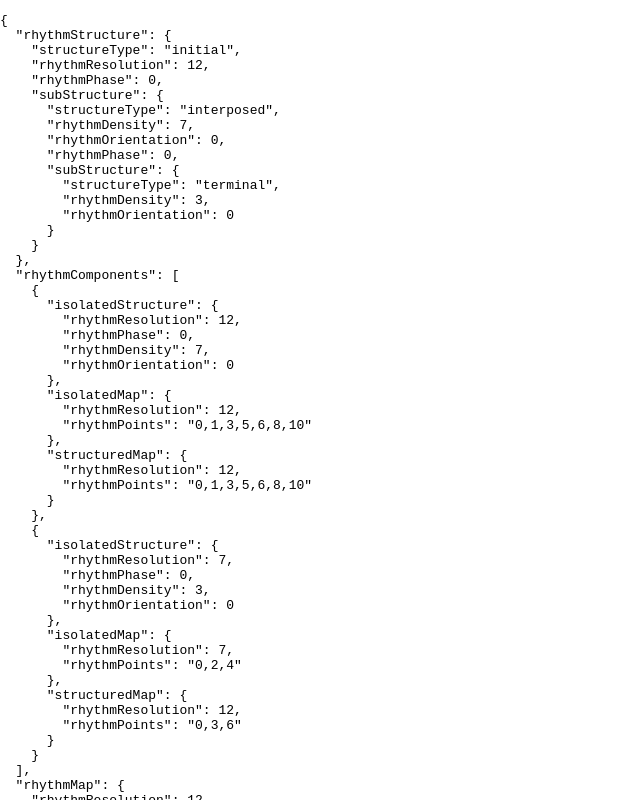
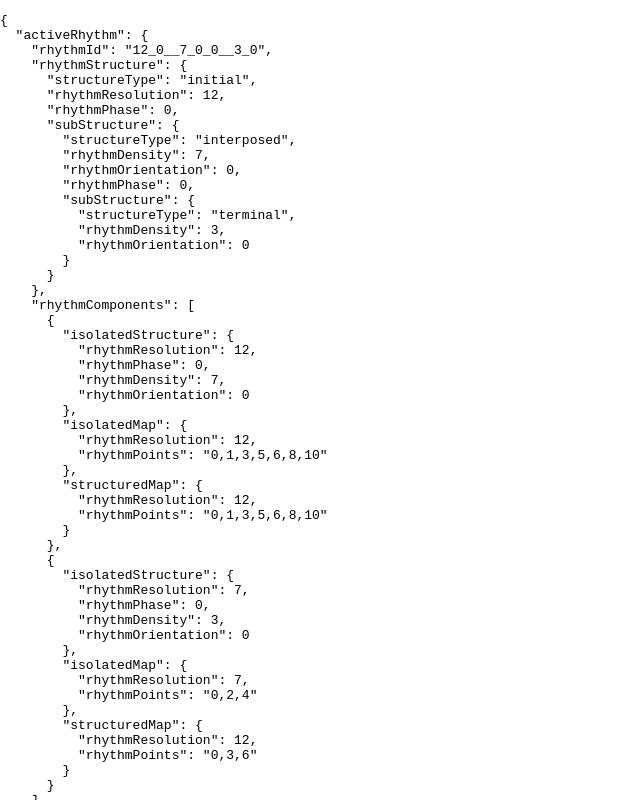
Before and after one commit to clumsycomputer/clumsy-website, a Next.js app: page /rhythm-explorer in a window 1280 px wide. Shown: the top 800 px of the page, without its empty margins (0-640 px from the left). Built offline with nearby package versions, Linux system fonts and the light colour scheme.

Commit message:
feature(getGroupRhythmStructures): improve getting rhythm group rhythm structures

```diff
--- a/components/pages/toys/rhythm-explorer/RhythmPage.tsx
+++ b/components/pages/toys/rhythm-explorer/RhythmPage.tsx
@@ -1,7 +1,8 @@
 import { NextPage } from "next";
+import { getGroupRhythmStructures } from "./library/rhythm/getGroupRhythmStructures";
+import { getLineageGroupStructures } from "./library/rhythm/getLineageGroupStructures";
 import { getPhasedRhythmMap } from "./library/rhythm/getPhasedRhythmMap";
 import { getRhythmComponents } from "./library/rhythm/getRhythmComponents";
-import { getRhythmGroupStructures } from "./library/rhythm/getRhythmGroupStructures";
 import { getRhythmGroupId } from "./library/rhythm/getRhythmGroupId";
 import { getRhythmId } from "./library/rhythm/getRhythmId";
 import { getRhythmIntervals } from "./library/rhythm/getRhythmIntervals";
@@ -10,99 +11,58 @@ import { getRhythmPointWeights } from "./library/rhythm/getRhythmPointWeights";
 import { getRhythmSlotWeights } from "./library/rhythm/getRhythmSlotWeights";
 import { getRhythmString } from "./library/rhythm/getRhythmString";
 import { getRhythmWeight } from "./library/rhythm/getRhythmWeight";
-import { iterateRhythmStructure } from "./library/rhythm/iterateRhythmStructure";
-import {
-  RhythmGroupBaseInterposedStructure,
-  RhythmGroupBaseStructure,
-  RhythmGroupMemberInterposedStructure,
-  RhythmGroupMemberStructure,
-  RhythmGroupMemberTerminalStructure,
-  RhythmGroupStructure,
-  RhythmStructure,
-} from "./library/rhythm/models";
-import { getRhythmLineageStructure } from "./library/rhythm/getRhythmLineageStructure";
+import { RhythmStructure } from "./library/rhythm/models";
 
 export const RhythmPage: NextPage = () => {
-  const rhythmResolution = 12;
-  const rhythmDensityA = 7;
-  const rhythmDensityB = 3;
-  const rhythmStructure: RhythmStructure = {
+  const activeRhythmStructure: RhythmStructure = {
     structureType: "initial",
-    rhythmResolution,
+    rhythmResolution: 12,
     rhythmPhase: 0,
     subStructure: {
       structureType: "interposed",
-      rhythmDensity: rhythmDensityA,
+      rhythmDensity: 7,
       rhythmOrientation: 0,
       rhythmPhase: 0,
       subStructure: {
         structureType: "terminal",
-        rhythmDensity: rhythmDensityB,
+        rhythmDensity: 3,
         rhythmOrientation: 0,
       },
     },
   };
-  const rhythmComponents = getRhythmComponents({
-    someRhythmStructure: rhythmStructure,
+  const activeRhythmComponents = getRhythmComponents({
+    someRhythmStructure: activeRhythmStructure,
   });
-  const rhythmMap = getRhythmMap({
-    someRhythmStructure: rhythmStructure,
-  });
-  const rhythmIntervals = getRhythmIntervals({
-    someRhythmMap: rhythmMap,
+  const activeRhythmMap = getRhythmMap({
+    someRhythmStructure: activeRhythmStructure,
   });
   const generalSlotWeights = getRhythmSlotWeights({
-    someRhythmMaps: rhythmMap.rhythmPoints.map((someRhythmPoint) => {
+    someRhythmMaps: activeRhythmMap.rhythmPoints.map((someRhythmPoint) => {
       return getPhasedRhythmMap({
-        someRhythmMap: rhythmMap,
+        someRhythmMap: activeRhythmMap,
         rhythmPhase: someRhythmPoint,
       });
     }),
   });
   const generalPointWeights = getRhythmPointWeights({
-    someRhythmMap: rhythmMap,
+    someRhythmMap: activeRhythmMap,
     slotWeights: generalSlotWeights,
   });
-  const generalRhythmWeight = getRhythmWeight({
-    someRhythmMap: rhythmMap,
-    rhythmMapSlotWeights: generalSlotWeights,
-  });
-  // const structuredSlotWeights = getRhythmSlotWeights({
-  //   someRhythmMaps: getRhythmGroupStructures({
-  //     someRhythmGroupStructure: {
-  //       rhythmResolution,
-  //       rhythmDensities: [rhythmDensityA, rhythmDensityB],
-  //     },
-  //   }).map((someRhythmStructure) =>
-  //     getRhythmMap({
-  //       someRhythmStructure,
-  //     })
-  //   ),
-  // });
-  // const structuredPointWeights = getRhythmPointWeights({
-  //   someRhythmMap: rhythmMap,
-  //   slotWeights: structuredSlotWeights,
-  // });
-  // const structuredRhythmWeight = getRhythmWeight({
-  //   someRhythmMap: rhythmMap,
-  //   rhythmMapSlotWeights: structuredSlotWeights,
-  // });
-  // const adjacentRhythmGroup = getAdjacentRhythmGroup({
-  //   someRhythmStructure: rhythmStructure,
-  // });
-  // const adjacentStructuredSlotWeights = getRhythmSlotWeights({
-  //   someRhythmMaps: adjacentRhythmGroup.map((someRhythmStructure) =>
-  //     getRhythmMap({ someRhythmStructure })
-  //   ),
-  // });
   const displayData = {
-    rhythmStructure,
-    rhythmComponents: rhythmComponents.reverse().map((someRhythmComponent) => {
+    activeRhythm: {
+      rhythmId: getRhythmId({
+        someRhythmStructure: activeRhythmStructure,
+      }),
+      rhythmStructure: activeRhythmStructure,
+      rhythmComponents: activeRhythmComponents
+        .reverse()
+        .map((someRhythmComponent) => {
           return {
             ...someRhythmComponent,
             isolatedMap: {
               ...someRhythmComponent.isolatedMap,
-          rhythmPoints: someRhythmComponent.isolatedMap.rhythmPoints.join(","),
+              rhythmPoints:
+                someRhythmComponent.isolatedMap.rhythmPoints.join(","),
             },
             structuredMap: {
               ...someRhythmComponent.structuredMap,
@@ -112,85 +72,66 @@ export const RhythmPage: NextPage = () => {
           };
         }),
       rhythmMap: {
-      ...rhythmMap,
-      rhythmPoints: rhythmMap.rhythmPoints.join(","),
+        ...activeRhythmMap,
+        rhythmPoints: activeRhythmMap.rhythmPoints.join(","),
       },
       rhythmString: getRhythmString({
-      someRhythmMap: rhythmMap,
+        someRhythmMap: activeRhythmMap,
       }),
-    pointIntervals: rhythmIntervals.join(","),
-    // structuredSlotWeights: structuredSlotWeights.join(","),
-    // structuredPointWeights: structuredPointWeights.join(","),
-    // structuredRhythmWeight,
-    // adjacentStructuredSlotWeights: adjacentStructuredSlotWeights.join(","),
-    // adjacentStructuredPointWeights: getRhythmPointWeights({
-    //   someRhythmMap: rhythmMap,
-    //   slotWeights: adjacentStructuredSlotWeights,
-    // }).join(","),
-    // adjacentStructuredRhythmWeight: getRhythmWeight({
-    //   someRhythmMap: rhythmMap,
-    //   rhythmMapSlotWeights: adjacentStructuredSlotWeights,
-    // }),
+      rhythmIntervals: getRhythmIntervals({
+        someRhythmMap: activeRhythmMap,
+      }).join(","),
       generalSlotWeights: generalSlotWeights.join(","),
       generalPointWeights: generalPointWeights.join(","),
-    generalRhythmWeight,
-    // adjacentRhythmGroup: {
-    //   rhythmGroupId: getRhythmGroupId({
-    //     someRhythmGroupStructure: {
-    //       baseStructure: {
-    //         structureType: "initial",
-    //         rhythmResolution,
-    //         subStructure: {
-    //           structureType: "interposed",
-    //           rhythmDensity: rhythmDensityA,
-    //           rhythmOrientation: 0,
-    //         },
-    //       },
-    //       memberStructure: {
-    //         structureType: "terminal",
-    //         rhythmDensity: rhythmDensityB,
-    //       },
-    //     },
-    //   }),
-    //   groupSlotWeights: adjacentStructuredSlotWeights.join(","),
-    //   groupMembers: adjacentRhythmGroup.map((someRhythmStructure) => {
-    //     const someRhythmMap = getRhythmMap({
-    //       someRhythmStructure,
-    //     });
-    //     return {
-    //       rhythmId: getRhythmId({
-    //         someRhythmStructure,
-    //       }),
-    //       // rhythmStructure: someRhythmStructure,
-    //       // rhythmMap: {
-    //       //   ...someRhythmMap,
-    //       //   rhythmPoints: someRhythmMap.rhythmPoints.join(","),
-    //       // },
-    //       rhythmString: getRhythmString({
-    //         someRhythmMap,
-    //       }),
-    //       rhythmIntervals: getRhythmIntervals({
-    //         someRhythmMap,
-    //       }).join(","),
-    //       pointWeights: getRhythmPointWeights({
-    //         someRhythmMap,
-    //         slotWeights: adjacentStructuredSlotWeights,
-    //       }).join(","),
-    //       groupWeight: getRhythmWeight({
-    //         someRhythmMap,
-    //         rhythmMapSlotWeights: adjacentStructuredSlotWeights,
-    //       }),
-    //     };
-    //   }),
-    // },
-    rhythmLineage: getRhythmLineageStructure({
-      someRhythmStructure: rhythmStructure,
+      generalRhythmWeight: getRhythmWeight({
+        someRhythmMap: activeRhythmMap,
+        rhythmMapSlotWeights: generalSlotWeights,
+      }),
+      rhythmLineage: getLineageGroupStructures({
+        someRhythmStructure: activeRhythmStructure,
       }).map((someRhythmGroupStructure) => {
+        const groupRhythmStructures = getGroupRhythmStructures({
+          someRhythmGroupStructure,
+        });
+        const groupRhythmMaps = groupRhythmStructures.map(
+          (someRhythmStructure) => {
+            return getRhythmMap({ someRhythmStructure });
+          }
+        );
+        const groupSlotWeights = getRhythmSlotWeights({
+          someRhythmMaps: groupRhythmMaps,
+        });
         return {
           groupId: getRhythmGroupId({ someRhythmGroupStructure }),
-        groupStructure: someRhythmGroupStructure,
+          // groupStructure: someRhythmGroupStructure,
+          groupSlotWeights: groupSlotWeights.join(","),
+          activePointWeights: getRhythmPointWeights({
+            someRhythmMap: activeRhythmMap,
+            slotWeights: groupSlotWeights,
+          }).join(","),
+          activeRhythmWeight: getRhythmWeight({
+            someRhythmMap: activeRhythmMap,
+            rhythmMapSlotWeights: groupSlotWeights,
+          }),
+          groupMembers: groupRhythmStructures.map(
+            (someRhythmStructure, structureIndex) => {
+              const targetRhythmMap = groupRhythmMaps[structureIndex];
+              return {
+                rhythmId: getRhythmId({ someRhythmStructure }),
+                // rhythmStructure: someRhythmStructure,
+                // rhythmMap: {
+                //   ...targetRhythmMap,
+                //   rhythmPoints: targetRhythmMap.rhythmPoints.join(","),
+                // },
+                rhythmString: getRhythmString({
+                  someRhythmMap: targetRhythmMap,
+                }),
+              };
+            }
+          ),
         };
       }),
+    },
   };
   return <pre>{JSON.stringify(displayData, null, 2)}</pre>;
 };
--- /dev/null
+++ b/components/pages/toys/rhythm-explorer/library/rhythm/getGroupRhythmStructures.ts
@@ -0,0 +1,80 @@
+import {
+  iterateRhythmGroupBaseStructure,
+  iterateRhythmGroupMemberStructure,
+} from "./getRhythmGroupId";
+import { RhythmGroupStructure, RhythmStructure } from "./models";
+
+export interface GetGroupRhythmStructuresApi {
+  someRhythmGroupStructure: RhythmGroupStructure;
+}
+
+export function getGroupRhythmStructures(
+  api: GetGroupRhythmStructuresApi
+): Array<RhythmStructure> {
+  const { someRhythmGroupStructure } = api;
+  const initialBaseStructure: Array<any> = [];
+  iterateRhythmGroupBaseStructure({
+    someRhythmGroupBaseStructure: someRhythmGroupStructure.baseStructure,
+    forEach: (someScopedStructure) => {
+      const { subStructure, ...scopedStructureResult } = someScopedStructure;
+      initialBaseStructure.push(scopedStructureResult);
+    },
+  });
+  let baseStructures: Array<Array<any>> = [initialBaseStructure];
+  iterateRhythmGroupMemberStructure({
+    someRhythmGroupMemberStructure: someRhythmGroupStructure.memberStructure,
+    forEach: (someScopedMemberStructure) => {
+      const nextBaseStructures: Array<Array<any>> = [];
+      for (let someBaseStructure of baseStructures) {
+        for (
+          let someOrientation = 0;
+          someOrientation < someScopedMemberStructure.rhythmDensity;
+          someOrientation++
+        ) {
+          nextBaseStructures.push([
+            ...someBaseStructure,
+            {
+              structureType: someScopedMemberStructure.structureType,
+              rhythmDensity: someScopedMemberStructure.rhythmDensity,
+              rhythmOrientation: someOrientation,
+            },
+          ]);
+        }
+      }
+      baseStructures = nextBaseStructures;
+    },
+  });
+  return baseStructures.map((someBaseStructure) => {
+    const rhythmStructureResult = {};
+    someBaseStructure.reduce<any>(
+      (rhythmStructureTailRef, someScopedStructure) => {
+        if (someScopedStructure.structureType === "initial") {
+          rhythmStructureTailRef.structureType =
+            someScopedStructure.structureType;
+          rhythmStructureTailRef.rhythmResolution =
+            someScopedStructure.rhythmResolution;
+          rhythmStructureTailRef.rhythmPhase = 0;
+          return rhythmStructureTailRef;
+        } else if (someScopedStructure.structureType === "interposed") {
+          rhythmStructureTailRef.subStructure = {
+            structureType: someScopedStructure.structureType,
+            rhythmDensity: someScopedStructure.rhythmDensity,
+            rhythmOrientation: someScopedStructure.rhythmOrientation,
+            rhythmPhase: 0,
+          };
+          return rhythmStructureTailRef.subStructure;
+        } else if (someScopedStructure.structureType === "terminal") {
+          rhythmStructureTailRef.subStructure = {
+            structureType: someScopedStructure.structureType,
+            rhythmDensity: someScopedStructure.rhythmDensity,
+            rhythmOrientation: someScopedStructure.rhythmOrientation,
+          };
+          return rhythmStructureTailRef.subStructure;
+        }
+        return rhythmStructureResult;
+      },
+      rhythmStructureResult
+    );
+    return rhythmStructureResult as RhythmStructure;
+  });
+}
--- a/components/pages/toys/rhythm-explorer/library/rhythm/getRhythmLineageStructure.ts
+++ b/components/pages/toys/rhythm-explorer/library/rhythm/getLineageGroupStructures.ts
@@ -9,12 +9,12 @@ import {
   RhythmStructure,
 } from "./models";
 
-export interface GetRhythmLineageStructureApi {
+export interface GetLineageGroupStructuresApi {
   someRhythmStructure: RhythmStructure;
 }
 
-export function getRhythmLineageStructure(
-  api: GetRhythmLineageStructureApi
+export function getLineageGroupStructures(
+  api: GetLineageGroupStructuresApi
 ): Array<RhythmGroupStructure> {
   const { someRhythmStructure } = api;
   const lineageGroupStructuresResult: Array<RhythmGroupStructure> = [];
```
Also changed, not shown: components/pages/toys/rhythm-explorer/library/rhythm/getRhythmGroupId.ts (+4 -4 lines), components/pages/toys/rhythm-explorer/library/rhythm/getRhythmGroupStructures.ts (deleted, +0 -88 lines). Lines whose indentation alone changed are shown as unchanged.
